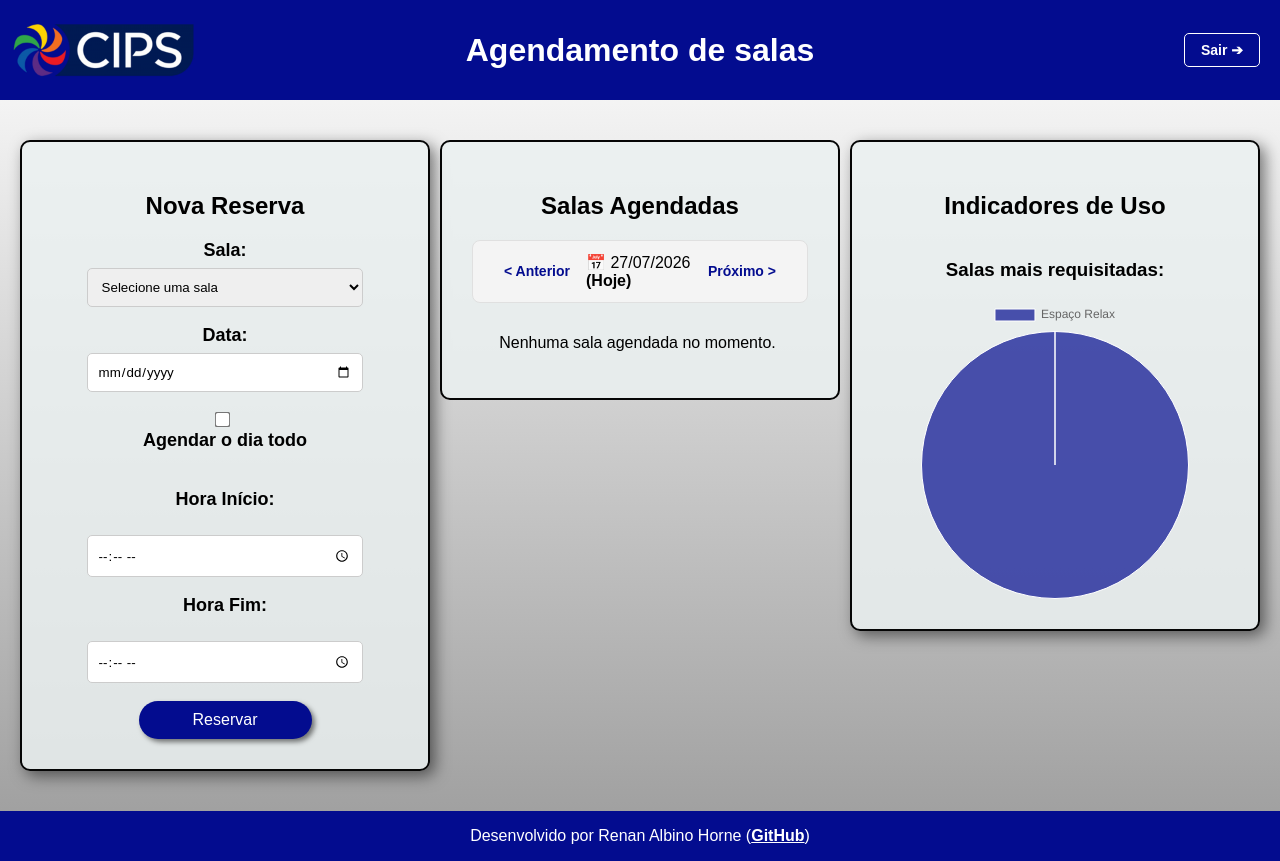
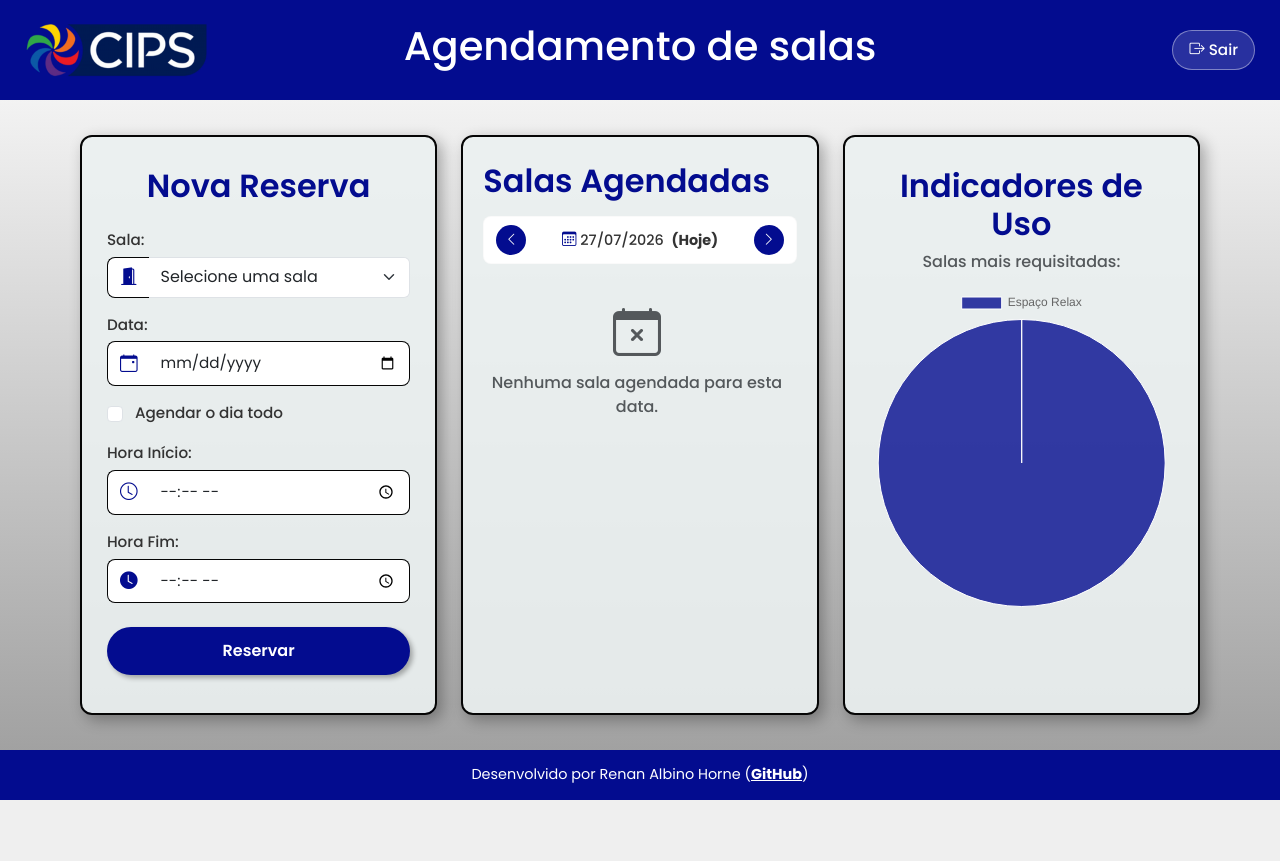
Before and after one commit to RenanHornet/Projeto_Agendamento_CIPS, a PHP site: page /html/dashboard.php in a window 1280 px wide. After the commit the page ends 800 px from the top, so only its background shows below. Run offline with PHP 8.4, Linux system fonts and the light colour scheme; the visitor is signed in with stand-in values (Sample User, id 1); data comes from the database, SQL or seed files in the repository; tables that the repository leaves empty hold one stand-in row (values such as "Sample post").

Commit message:
#11: Aplicação d0 BootStrap para estilização da página

```diff
--- a/css/style.css
+++ b/css/style.css
@@ -1,5 +1,6 @@
+/* Definição Global de Fonte e Fundo */
 body {
-    font-family: Arial, sans-serif;
+    font-family: 'Poppins', sans-serif;
     background: linear-gradient(to bottom, #fff, #9b9b9b);
     margin: 0;
     display: flex;
@@ -11,209 +12,222 @@ body {
     box-sizing: border-box;
 }
 
+/* Cabeçalho */
 .divHeader {
     width: 100%;
     height: 100px;
     background-color: rgb(3, 12, 143);
     text-align: center;
     color: white;
-    display:flex;
+    display: flex;
     justify-content: center;
     align-items: center;
     position: relative;
-
+    padding: 0 20px;
 }
 
-main{
+.imagemLogo {
+    position: absolute;
+    left: 15px;
+    display: flex;
+    align-items: center;
+}
+
+.imagemLogo img {
+    height: 200px;
+    width: auto;
+}
+
+.btnSair {
+    position: absolute;
+    right: 25px; /* Empurra o botão para a extrema direita */
+    background-color: rgba(255, 255, 255, 0.15);
+    color: white !important;
+    text-decoration: none;
+    font-weight: 500;
+    font-size: 0.95rem;
+    padding: 8px 16px;
+    border-radius: 20px;
+    border: 1px solid rgba(255, 255, 255, 0.4);
+    display: inline-flex;
+    align-items: center;
+    transition: all 0.2s ease-in-out;
+}
+
+.btnSair:hover {
+    background-color: #c82333; /* Vermelho suave para indicar saída/logout */
+    border-color: #c82333;
+    color: white !important;
+    transform: scale(1.03);
+}
+
+
+main {
     flex: 1;
     display: flex;
     flex-direction: row;
     justify-content: center;
-    align-items: flex-start;
-    gap:10px;
+    align-items: center;
     padding: 40px 20px;
 }
 
-h2{
-    text-align: center;
-}
 
-.container{
-    background-color: rgba(235, 241, 241, 0.843);
+.container {
+    background-color: rgba(235, 241, 241, 0.9);
     width: 100%;
-    max-width: 500px;
+    max-width: 450px;
+    height: 100%;
     text-align: center;
     border: 2px solid #050505;
-    border-radius: 10px;
-    box-shadow: 5px 5px 15px rgba(0, 0, 0, 0.5);
-    padding: 30px;
-    display: flex;
-    flex-direction: column;
-
-}
-
-.listaReservas{
-    background-color: rgba(235, 241, 241, 0.843);
-    width: 100%;
-    max-width: 400px;
-    max-height: 750px;
-    border: 2px solid #050505;
-    border-radius: 10px;
-    padding: 30px;
+    border-radius: 12px;
+    box-shadow: 5px 5px 15px rgba(0, 0, 0, 0.3);
+    padding: 30px 25px;
     display: flex;
     flex-direction: column;
 }
-/*Estilização da barra de rolagem*/
-.scrollInterno {
-    max-height: 400px;
-    overflow-y: auto;
-    padding-right: 5px;
-}
 
-.scrollInterno::-webkit-scrollbar{
-    width: 6px;
-}
-
-.scrollInterno::-webkit-scrollbar-thumb{
-    background-color: rgba(3, 12, 143, 0.3);
-    border-radius: 10px;
-}
-
-.scrollInterno::-webkit-scrollbar-thumb:hover{
-    background-color: rgba(3, 12, 143);
-}
-
-.divFooter {
+.listaReservas {
+    background-color: rgba(235, 241, 241, 0.9);
     width: 100%;
-    height: 50px;
-    text-align: center;
-    background-color: rgb(3, 12, 143);
-    color: white;
+    max-width: 450px;
+    height: 580px;
+    border: 2px solid #050505;
+    border-radius: 12px;
+    box-shadow: 5px 5px 15px rgba(0, 0, 0, 0.3);
+    padding: 25px 20px;
     display: flex;
-    justify-content: center;
-    align-items: center;
-}
-
-
-
-.formFont{
-    font-weight: bold;
-    font-size: large;
-    display: block;
-    margin-bottom: 2px;
-}
-
-.formInput, .formSala, .formData{
-    width: 80%;
-    padding: 8px;
-    margin-bottom: 15px;
-    border-radius: 5px;
-    border: 1px solid #000;
-}
-
-
-
-.button{
-    box-shadow: 3px 3px 5px rgba(0, 0, 0, 0.5);
-    cursor: pointer;
-    background-color: rgb(3, 12, 143);
-    color: white;
-    border: none;
-    border-radius: 20px;
-    box-shadow: 3px, 3px, 5px rgba(0, 0, 0, 0.0) ;
-    width: 50%;
-    padding: 10px;
-    font-size: 16px;
-
-}
-
-.button:hover{
-    transform: scale(1.05);
-    opacity: .95;
-}
-
-.button:active{
-    box-shadow: inset 2px 2px 5px rgba(0, 0, 0, 0.5);
-    font-size: 15px;
-}
-
-select, input[type="date"], input[type="time"] {
-    width: 80%;
-    padding: 10px;
-    margin-top: 5px;
-    border-radius: 5px;
-    border: 1px solid #ccc;
-    font-family: Arial, sans-serif;
-}
-
-input[type="checkbox"] {
-    transform: scale(1.2);
-    margin-right: 10px;
-    cursor: pointer;
-}
-
-.imagemLogo{
-    position: absolute;
-    left: 1px;
-    display: flex;
-    align-items: center;
-}
-
-.imagemLogo img{
-    height: 200px;
-    width: auto;
-}
-
-.itemReserva {
-    margin-bottom: 15px;
-    padding-bottom: 10px;
-    border-bottom: 1px solid #ccc;
-
+    flex-direction: column;
 }
 
 .navegacaoData{
     display: flex;
     justify-content: space-between;
     align-items: center;
-    background-color: #f4f4f4;
-    padding: 12px 15px;
-    margin-bottom: 15px;
-    border: 1px solid #e0e0e0;
+    background-color: #fff;
+    border: 1px solid #05050505;
     border-radius: 8px;
-    width: 100%;
-    box-sizing: border-box;
-    max-width: 100%;
+    padding: 8px 12px;
+    margin-bottom: 12px;
 }
 
-.btnSeta {
-   text-decoration: none;
-    color: rgb(3, 12, 143);
-    font-weight: bold;
-    font-size: 14px;
-    padding: 8px 16px;
-    border-radius: 4px;
-    transition: background 0.2s;
+.dataAtual{
+    font-size:0.9rem;
+    font-weight: 500;
+    color: #333;
+    white-space:nowrap;
+}
+
+.btnSeta{
     display: inline-flex;
     align-items: center;
-    white-space: nowrap
+    justify-content: center;
+    width: 30px;
+    height: 30px;
+    background-color: rgb(3, 12, 143);
+    color: white !important;
+    border-radius: 50%;
+    text-decoration: none;
+    font-size: 0.85rem;
+    transition: background-color 0.2 ease, transform 0.1s ease;
 }
 
-.btnSair {
-    position: absolute;
-    right: 20px;
-    color: white;
-    text-decoration: none;
-    font-weight: bold;
-    font-size: 14px;
-    padding: 8px 16px;
-    border: 1px solid white;
-    border-radius: 5px;
-    transition: all 0.2s ease;
+.btnSeta:hover{
+    background-color: #020a80;
+    transform: scale(1.08);
 }
 
-.btnSair:hover {
-    background-color: white;
+.scrollInterno {
+    flex: 1;
+    overflow-y: auto;
+    padding-right: 6px;
+    margin-top: 5px;
+}
+
+.scrollInterno::-webkit-scrollbar {
+    width: 6px;
+}
+
+.scrollInterno::-webkit-scrollbar-thumb {
+    background-color: rgba(3, 12, 143, 0.4);
+    border-radius: 10px;
+}
+
+.itemReserva{
+    background-color: #fff;
+    border: 1px solid #ccc;
+    border-radius: 8px;
+    padding: 12px 15px;
+    margin-bottom: 10px;
+    text-align: start;
+    box-shadow: 0 2px 4px rgba(0,0,0,0.05);
+}
+
+.itemReserva p {
+    margin-bottom: 3px;
+    font-size: 0.88rem;
+    color: #333;
+}
+
+h2 {
+    font-weight: 600;
     color: rgb(3, 12, 143);
+}
+
+.formFont {
+    font-weight: 500;
+    font-size: 0.95rem;
+    display: block;
+    margin-bottom: 5px;
+    color: #333;
+}
+
+
+.textCips {
+    color: rgb(3, 12, 143) !important;
+}
+
+
+.input-group .input-group-text {
+    border-color: #050505;
+    border-top-left-radius: 8px;
+    border-bottom-left-radius: 8px;
+    font-size: 1.1rem;
+}
+
+.input-group .form-control {
+    border-color: #050505;
+    border-top-right-radius: 8px;
+    border-bottom-right-radius: 8px;
+    padding: 10px 12px;
+    font-size: 0.95rem;
+}
+
+.input-group .form-control:focus {
+    box-shadow: none;
+    border-color: rgb(3, 12, 143);
+}
+
+
+.button {
+    box-shadow: 3px 3px 5px rgba(0, 0, 0, 0.3);
+    cursor: pointer;
+    background-color: rgb(3, 12, 143);
+    color: white;
+    border: none;
+    border-radius: 25px;
+    padding: 12px;
+    font-size: 1rem;
+    font-weight: 600;
+    transition: all 0.2s ease-in-out;
+}
+
+.button:hover {
+    transform: scale(1.02);
+    background-color: #020a80;
+}
+
+.button:active {
+    transform: scale(0.98);
 }
 
 .btnCancelar {
@@ -227,67 +241,61 @@ input[type="checkbox"] {
 
 }
 
-.linkGit{
+
+.linkCadastro {
+    color: rgb(3, 12, 143);
+    font-weight: 600;
+    text-decoration: none;
+    font-size: 0.9rem;
+}
+
+.linkCadastro:hover {
+    text-decoration: underline;
+}
+
+
+.divFooter {
+    width: 100%;
+    height: 50px;
+    text-align: center;
+    background-color: rgb(3, 12, 143);
+    color: white;
+    display: flex;
+    justify-content: center;
+    align-items: center;
+    font-size: 0.9rem;
+}
+
+.linkGit {
     color: #fff;
     font-weight: bold;
     text-decoration: underline;
 }
-@media (max-width:768px){
-    .divHeader{
+
+/* Responsividade para Celulares */
+@media (max-width: 768px) {
+    .divHeader {
         height: auto;
         flex-direction: column;
-        padding: 20px 15px;
-        gap: 12px;
+        padding: 15px;
+        gap: 10px;
     }
 
-    .imagemLogo{
+    .imagemLogo, .btnSair {
         position: relative;
         left: 0;
-        justify-content: center;
-        height: auto;
     }
 
-    .imagemLogo img{
-        height: 90px;
-        width: auto;
+    .imagemLogo img {
+        height: 100px;
     }
 
-    .divHeader h1{
+    .divHeader h1 {
         font-size: 1.3rem;
         margin: 0;
     }
 
-    main{
-        flex-direction: column;
-        align-items: center;
-        padding: 20px 10px;
-        gap: 20px
-    }
-
-    .container, .listaReservas {
-        width: 100%;
-        max-width: 100%;
-        padding: 20px;
-    }
-
-    .formInput,
-    .formData,
-    .formSala,
-    select,
-    input[type="date"],
-    input[type="time"] {
-        width: 100%;
-    }
-
-    .button{
-        width: 80%;
-    }
-
-    .btnSair{
-        position: relative;
-        right: 0;
-        width: auto;
-        border-color: rgba(255, 255, 255, 0.5);
-
+    .container {
+        padding: 25px 20px;
     }
 }
--- a/html/dashboard.php
+++ b/html/dashboard.php
@@ -2,21 +2,20 @@
 session_start();
 require_once '../php/conexao.php';
 
-// Se não estiver logado, retorna a tela de login.
+// Se não estiver logado, retorna à tela de login.
 if (!isset($_SESSION['usuario_id'])) {
     header("Location: login.html");
     exit();
 }
 
-//pega a data atual do SO
+// Pega a data atual do SO
 $data_filtro = isset($_GET['data']) ? $_GET['data'] : date('Y-m-d');
 
-//calcula o dia anterior e o próximo dia
+// Calcula o dia anterior e o próximo dia
 $data_anterior = date('Y-m-d', strtotime($data_filtro . '-1 day'));
 $data_proxima = date('Y-m-d', strtotime($data_filtro . '+1 day'));
 
 try {
-
     $sql = "SELECT r.*, u.nome AS usuario_nome, s.nome AS sala_nome
     FROM reservas r
     JOIN usuarios u ON r.id_usuario = u.id
@@ -32,7 +31,6 @@ try {
 }
 
 try {
-
     $sql_grafico = "SELECT s.nome AS sala_nome, COUNT(r.id) AS total_reservas
     FROM reservas r
     JOIN salas s ON r.id_sala = s.id
@@ -58,27 +56,41 @@ try {
 <head>
     <meta charset="UTF-8">
     <meta name="viewport" content="width=device-width, initial-scale=1.0">
+    <title>Agendamento de Salas - Dashboard</title>
+    <link rel="preconnect" href="https://fonts.googleapis.com">
+    <link rel="preconnect" href="https://fonts.gstatic.com" crossorigin>
+    <link href="https://fonts.googleapis.com/css2?family=Poppins:wght@300;400;500;600;700&display=swap" rel="stylesheet">
+    <link href="https://cdn.jsdelivr.net/npm/bootstrap@5.3.3/dist/css/bootstrap.min.css" rel="stylesheet">
+    <link rel="stylesheet" href="https://cdn.jsdelivr.net/npm/bootstrap-icons@1.11.3/font/bootstrap-icons.min.css">
     <link rel="stylesheet" href="../css/style.css">
-    <title>Agendamento de Salas</title>
 </head>
 <body>
     <header>
         <div class="divHeader">
             <div class="imagemLogo">
-                <img src="../images/logo_cips.png" class="imagemLogo" alt="Logo CIPS">
+                <img src="../images/logo_cips.png" alt="Logo CIPS">
             </div>
-            <h1>Agendamento de salas </h1>
-            <a href="../php/logout.php" class= "btnSair">Sair ➔</a>
+            <h1>Agendamento de salas</h1>
+            <a href="../php/logout.php" class="btnSair">
+                <i class="bi bi-box-arrow-right me-1"></i> Sair
+            </a>
         </div>
     </header>
 
-    <main>
+    <main class="container-fluid px-3 px-md-4 py-4">
+        <!-- Grid Responsivo Otimizado -->
+        <div class="row g-4 align-items-stretch justify-content-center">
+
+            <!-- COLUNA 1: Formulário de Nova Reserva -->
+            <div class="col-12 col-md-6 col-xl-4 d-flex justify-content-center">
                 <div class="container">
-            <h2>Nova Reserva</h2>
+                    <h2 class="mb-4">Nova Reserva</h2>
                     <form action="../php/reservar.php" method="POST">
-
+                        <div class="mb-3 text-start">
                             <label for="sala" class="formFont">Sala:</label>
-                <select id="sala" name="sala" required>
+                            <div class="input-group">
+                                <span class="input-group-text bg-white border-end-0"><i class="bi bi-door-open-fill textCips"></i></span>
+                                <select id="sala" name="sala" class="form-select border-start-0" required>
                                     <option value="">Selecione uma sala</option>
                                     <option value="1">Espaço Relax</option>
                                     <option value="2">Mídiateca</option>
@@ -93,71 +105,109 @@ try {
                                     <option value="11">Lab. Prático</option>
                                     <option value="12">Sala tecnológica</option>
                                 </select>
-                <br><br>
+                            </div>
+                        </div>
+
+                        <div class="mb-3 text-start">
                             <label for="data" class="formFont">Data:</label>
-                <input type="date" id="data" name="data"required>
-                <br><br>
+                            <div class="input-group">
+                                <span class="input-group-text bg-white border-end-0"><i class="bi bi-calendar-event textCips"></i></span>
+                                <input type="date" id="data" name="data" class="form-control border-start-0" required>
+                            </div>
+                        </div>
 
-                <input type="checkbox" id="dia_todo" name="dia_todo" value="1" onchange="selecionaHoras()">
-                <label for="dia_todo" class="formFont">Agendar o dia todo</label>
-                <br><br>
+                        <div class="form-check text-start mb-3">
+                            <input class="form-check-input" type="checkbox" id="dia_todo" name="dia_todo" value="1" onchange="selecionaHoras()">
+                            <label class="form-check-label formFont ms-1" for="dia_todo">Agendar o dia todo</label>
+                        </div>
 
-                <label for="hora_inicio" class="formFont">Hora Início:</label><br>
-                <input type="time" id="hora_inicio" name="hora_inicio" min="07:00" max="23:00" step="300" required>
-                <br><br>
+                        <div class="mb-3 text-start">
+                            <label for="hora_inicio" class="formFont">Hora Início:</label>
+                            <div class="input-group">
+                                <span class="input-group-text bg-white border-end-0"><i class="bi bi-clock textCips"></i></span>
+                                <input type="time" id="hora_inicio" name="hora_inicio" class="form-control border-start-0" min="07:00" max="23:00" step="300" required>
+                            </div>
+                        </div>
 
-                <label for="hora_fim" class="formFont   ">Hora Fim:</label><br>
-                <input type="time" id="hora_fim" name="hora_fim" min="07:00" max="23:00" step="300" required>
-                <br><br>
+                        <div class="mb-4 text-start">
+                            <label for="hora_fim" class="formFont">Hora Fim:</label>
+                            <div class="input-group">
+                                <span class="input-group-text bg-white border-end-0"><i class="bi bi-clock-fill textCips"></i></span>
+                                <input type="time" id="hora_fim" name="hora_fim" class="form-control border-start-0" min="07:00" max="23:00" step="300" required>
+                            </div>
+                        </div>
 
-                <button type="submit" class="button">Reservar</button>
+                        <button type="submit" class="button w-100">Reservar</button>
                     </form>
                 </div>
+            </div>
 
+            <!-- COLUNA 2: Lista de Salas Agendadas -->
+            <div class="col-12 col-md-6 col-xl-4 d-flex justify-content-center">
                 <div class="listaReservas">
-            <h2>Salas Agendadas</h2>
+                    <h2 class="mb-3">Salas Agendadas</h2>
 
                     <div class="navegacaoData">
-                <a href="dashboard.php?data=<?= $data_anterior ?>" class="btnSeta">&lt; Anterior</a>
+                        <a href="dashboard.php?data=<?= $data_anterior ?>" class="btnSeta" title="Dia Anterior">
+                            <i class="bi bi-chevron-left"></i>
+                        </a>
+
                         <span class="dataAtual">
-                    📅 <?= date('d/m/Y', strtotime($data_filtro)) ?>
-                    <?= ($data_filtro == date('Y-m-d')) ? '<strong>(Hoje)</strong>' : '' ?>
+                            <i class="bi bi-calendar3 textCips me-1"></i><?= date('d/m/Y', strtotime($data_filtro)) ?>
+                            <?= ($data_filtro == date('Y-m-d')) ? '<strong class="ms-1">(Hoje)</strong>' : '' ?>
                         </span>
-                <a href="dashboard.php?data=<?= $data_proxima ?>" class="btnSeta">Próximo &gt;</a>
+
+                        <a href="dashboard.php?data=<?= $data_proxima ?>" class="btnSeta" title="Próximo Dia">
+                            <i class="bi bi-chevron-right"></i>
+                        </a>
                     </div>
 
                     <div class="scrollInterno">
                         <?php if (empty($reservas)): ?>
-                    <p style="text-align: center;">Nenhuma sala agendada no momento.</p>
+                            <div class="text-center py-4">
+                                <i class="bi bi-calendar-x display-5 text-muted d-block mb-2"></i>
+                                <p class="text-muted fw-medium mb-0">Nenhuma sala agendada para esta data.</p>
+                            </div>
                         <?php else: ?>
                             <?php foreach ($reservas as $reserva): ?>
                                 <div class="itemReserva">
-                            <p><strong>Usuário:</strong> <?= htmlspecialchars($reserva['usuario_nome']) ?></p>
-                            <p><strong>Sala:</strong> <?= htmlspecialchars($reserva['sala_nome']) ?></p>
-                            <p><strong>Data:</strong> <?= date('d/m/Y', strtotime($reserva['data_reserva'])) ?></p>
-                            <p><strong>Horário:</strong> <?= substr($reserva['hora_inicio'], 0, 5) ?> às <?= substr($reserva['hora_fim'], 0, 5) ?></p>
-                            <form action="../php/cancelar_reserva.php" method="POST" style="display: inline">
+                                    <p class="mb-1"><strong>Usuário:</strong> <?= htmlspecialchars($reserva['usuario_nome']) ?></p>
+                                    <p class="mb-1"><strong>Sala:</strong> <?= htmlspecialchars($reserva['sala_nome']) ?></p>
+                                    <p class="mb-1"><strong>Data:</strong> <?= date('d/m/Y', strtotime($reserva['data_reserva'])) ?></p>
+                                    <p class="mb-2"><strong>Horário:</strong> <?= substr($reserva['hora_inicio'], 0, 5) ?> às <?= substr($reserva['hora_fim'], 0, 5) ?></p>
+
+                                    <div class="text-end mt-2">
+                                        <form action="../php/cancelar_reserva.php" method="POST" class="d-inline">
                                             <input type="hidden" name="id" value="<?php echo $reserva['id']?>">
-                                <button type="submit" class="btnCancelar" onclick="return confirm('Tem certeza que deseja cancelar este agendamento?');"> Cancelar</button>
+                                            <button type="submit" class="btnCancelar border-0 px-3 py-1" onclick="return confirm('Tem certeza que deseja cancelar este agendamento?');">
+                                                <i class="bi bi-trash me-1"></i> Cancelar
+                                            </button>
                                         </form>
+                                    </div>
                                 </div>
                             <?php endforeach; ?>
                         <?php endif; ?>
                     </div>
                 </div>
+            </div>
+
+            <!-- COLUNA 3: Indicadores de Uso -->
+            <div class="col-12 col-md-6 col-xl-4 d-flex justify-content-center">
                 <div class="container">
                     <h2>Indicadores de Uso</h2>
-            <h3>Salas mais requisitadas:</h3>
-            <div style="position: relative; width: 100%; height: 300px;">
-                <canvas id= "graficoSalas"></canvas>
+                    <h3 class="h6 text-muted mb-3">Salas mais requisitadas:</h3>
+                    <div style="position: relative; width: 100%; height: 320px;">
+                        <canvas id="graficoSalas"></canvas>
                     </div>
+                </div>
+            </div>
+
         </div>
     </main>
 
-
     <footer>
         <div class="divFooter">
-            <p>Desenvolvido por Renan Albino Horne (<a href="https://github.com/RenanHornet" target="_blank" class="linkGit">GitHub</a>)</p>
+            <p class="mb-0">Desenvolvido por Renan Albino Horne (<a href="https://github.com/RenanHornet" target="_blank" class="linkGit">GitHub</a>)</p>
         </div>
     </footer>
 
@@ -168,29 +218,29 @@ try {
         // Passa os arrays do PHP diretamente para variáveis do JavaScript
         const labelsSalas = <?php echo json_encode($nomes_salas); ?>;
         const dadosReservas = <?php echo json_encode($quantidades); ?>;
+
         // Configura e renderiza o gráfico de Pizza
         const ctx = document.getElementById('graficoSalas').getContext('2d');
         new Chart(ctx, {
-            type: 'pie', // 🔥 MUDANÇA AQUI: Alterado de 'bar' para 'pie'
+            type: 'pie',
             data: {
                 labels: labelsSalas,
                 datasets: [{
                     label: 'Total de Agendamentos',
                     data: dadosReservas,
-                    // 💡 Dica extra para o gráfico de pizza abaixo:
                     backgroundColor: [
-                        'rgba(3, 12, 143, 0.7)',   /* 1. Azul CIPS (Principal) */
-                        'rgba(255, 159, 64, 0.7)',  /* 2. Laranja */
-                        'rgba(75, 192, 192, 0.7)',  /* 3. Verde Água */
-                        'rgba(153, 102, 255, 0.7)', /* 4. Roxo */
-                        'rgba(255, 99, 132, 0.7)',  /* 5. Rosa/Vermelho */
-                        'rgba(54, 162, 235, 0.7)',  /* 6. Azul Claro */
-                        'rgba(255, 206, 86, 0.7)',  /* 7. Amarelo */
-                        'rgba(46, 204, 113, 0.7)',  /* 8. Verde Esmeralda */
-                        'rgba(230, 126, 34, 0.7)',  /* 9. Laranja Escuro */
-                        'rgba(155, 89, 182, 0.7)',  /* 10. Púrpura */
-                        'rgba(26, 188, 156, 0.7)',  /* 11. Turquesa */
-                        'rgba(127, 140, 141, 0.7)'  /* 12. Cinza Neutro */
+                        'rgba(3, 12, 143, 0.8)',
+                        'rgba(255, 159, 64, 0.8)',
+                        'rgba(75, 192, 192, 0.8)',
+                        'rgba(153, 102, 255, 0.8)',
+                        'rgba(255, 99, 132, 0.8)',
+                        'rgba(54, 162, 235, 0.8)',
+                        'rgba(255, 206, 86, 0.8)',
+                        'rgba(46, 204, 113, 0.8)',
+                        'rgba(230, 126, 34, 0.8)',
+                        'rgba(155, 89, 182, 0.8)',
+                        'rgba(26, 188, 156, 0.8)',
+                        'rgba(127, 140, 141, 0.8)'
                     ],
                     borderWidth: 1
                 }]
@@ -201,5 +251,7 @@ try {
             }
         });
     </script>
+
+    <script src="https://cdn.jsdelivr.net/npm/bootstrap@5.3.3/dist/js/bootstrap.bundle.min.js"></script>
 </body>
 </html>
```
Also changed, not shown: html/cadastro.html (+42 -16 lines), index.html (+33 -13 lines). Lines whose indentation alone changed are shown as unchanged.
